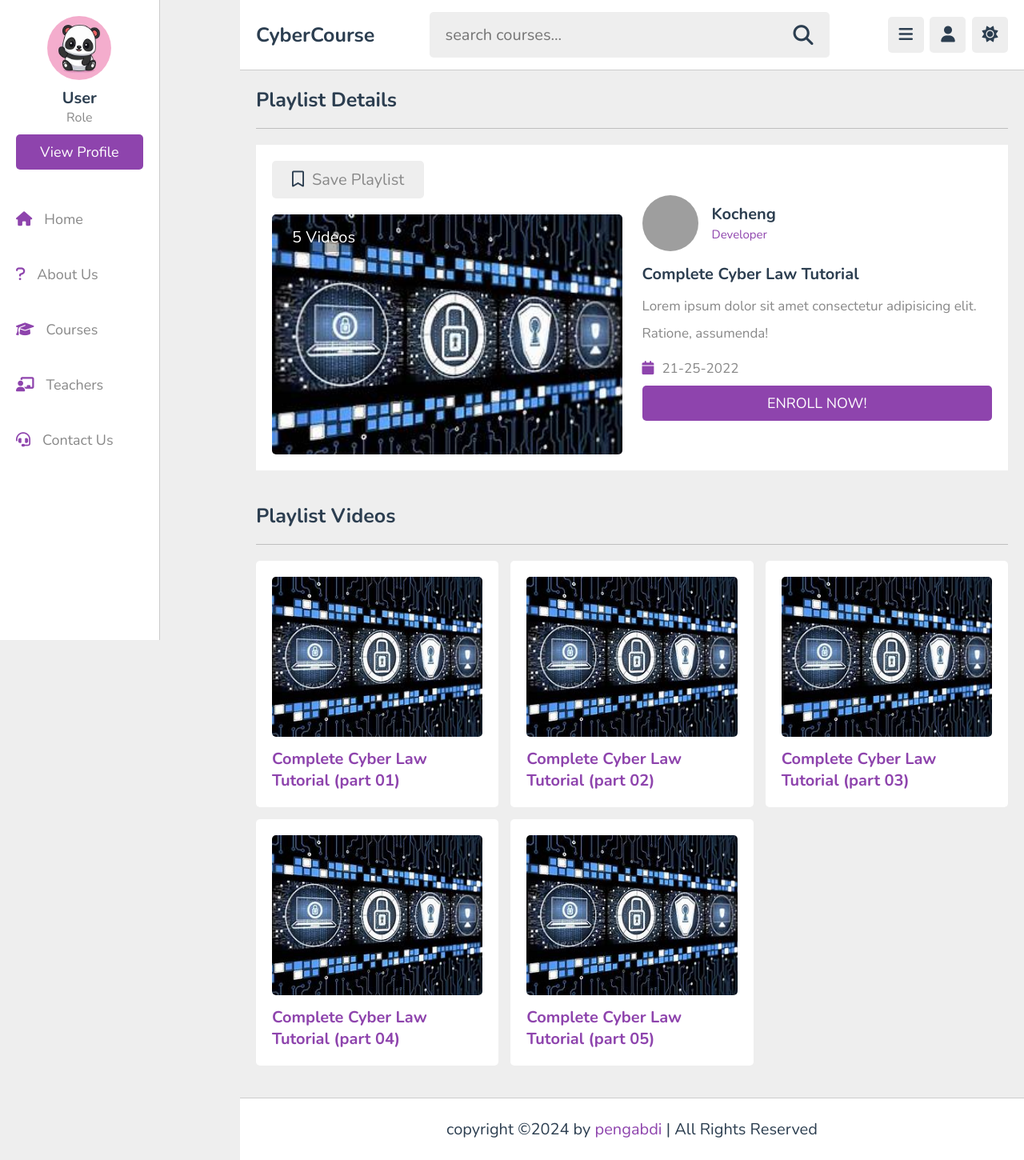
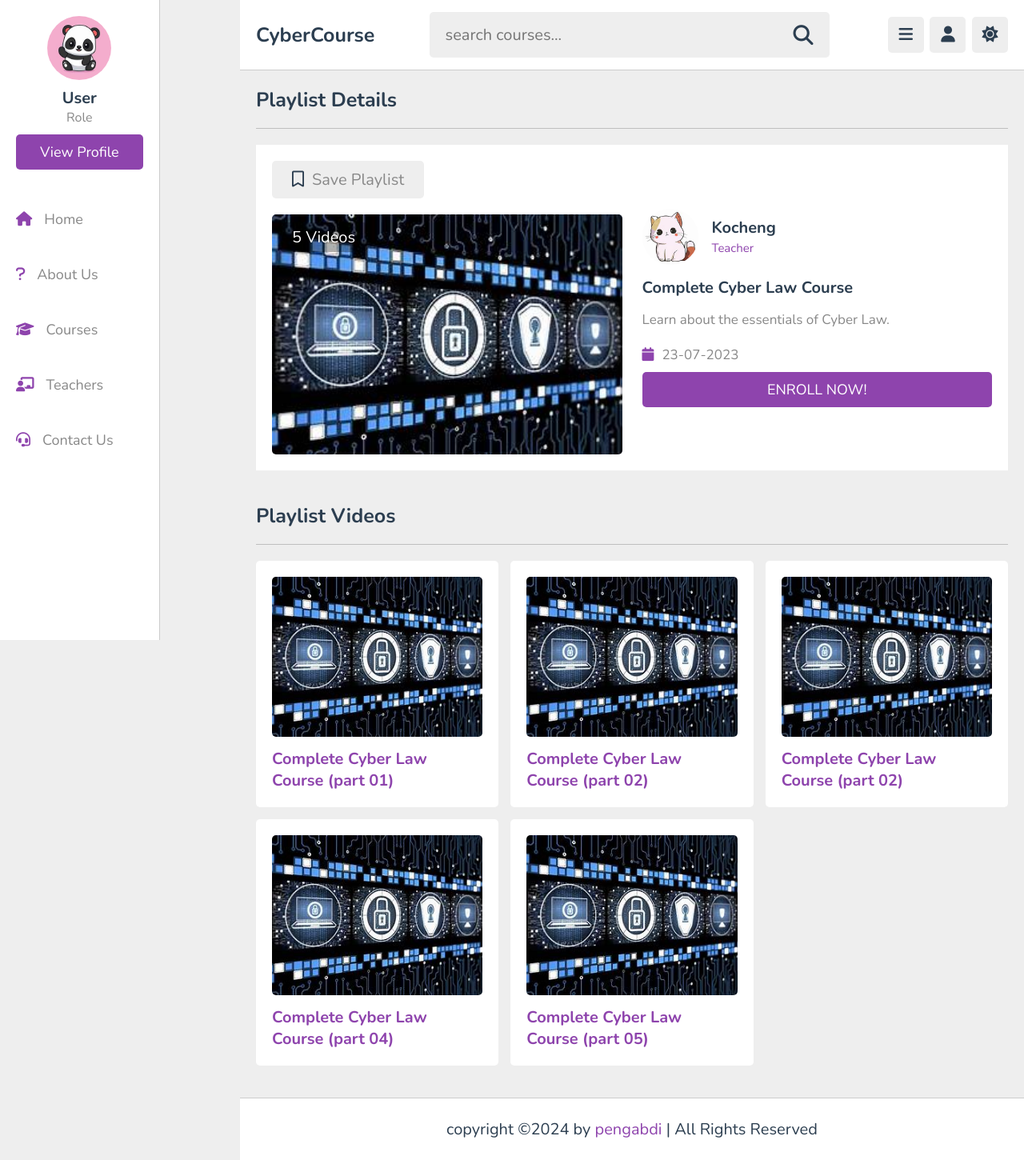
Before and after one commit to diploiddd/secprog, a PHP site: page /playlist.php?course_id=1 in a window 1280 px wide. Shown: the whole page at 80% size. Run offline with PHP 8.4, Linux system fonts and the light colour scheme; data comes from the database, SQL or seed files in the repository; grey boxes are pictures that could not be loaded.

Commit message:
fix view course details

```diff
--- a/playlist.php
+++ b/playlist.php
@@ -1,7 +1,43 @@
 <?php
   require("navigation.php");
-  //TODO: Get the courses from the database automatically
-  $course_id = 1; // BELOM DI SET Example course ID for "Complete Cyber Law Tutorial"
+  require_once("php/config.php");
+
+  if (isset($_GET['course_id'])) {
+      $course_id = $_GET['course_id'];
+
+      $query = "SELECT c.course_id, c.course_title, c.course_description, c.is_premium, c.course_created_date,
+                t.teacher_id, t.teachers_name
+                FROM courses c
+                LEFT JOIN teachers t ON c.teacher_id = t.teacher_id
+                WHERE c.course_id = $course_id";
+      $result = mysqli_query($conn, $query);
+
+      if ($result && $row = mysqli_fetch_assoc($result)) {
+          $course_title = $row['course_title'];
+          $course_description = $row['course_description'];
+          $teacher_name = $row['teachers_name'];
+          $teacher_id = $row['teacher_id'];
+          $course_created_date = $row['course_created_date'];
+
+          // get course thumbnail
+          $thumbnail_path = "img/thumbnails/tn" . $course_id . ".jpeg";
+          if (!file_exists($thumbnail_path)) {
+              $thumbnail_path = "img/default-thumbnail.jpeg";
+          }
+
+          // get teacher's image
+          $teacher_image_path = "img/teachers/t" . $teacher_id . ".jpeg";
+          if (!file_exists($teacher_image_path)) {
+              $teacher_image_path = "img/default-teacher.jpeg";
+          }
+      } else {
+          echo "<p>Course not found!</p>";
+      }
+  } else {
+      echo "<p>No course ID provided!</p>";
+  }
+
+  $conn->close();
 ?>
 
 <!DOCTYPE html>
@@ -10,11 +46,7 @@
     <meta charset="UTF-8" />
     <meta name="viewport" content="width=device-width, initial-scale=1.0" />
     <title>Playlist</title>
-
-    <link
-      rel="stylesheet"
-      href="https://cdnjs.cloudflare.com/ajax/libs/font-awesome/6.2.0/css/all.min.css"
-    />
+    <link rel="stylesheet" href="https://cdnjs.cloudflare.com/ajax/libs/font-awesome/6.2.0/css/all.min.css" />
     <link rel="stylesheet" href="css/style.css" />
   </head>
   <body>
@@ -30,34 +62,26 @@
           </form>
           <div class="thumb">
             <span>5 Videos</span>
-            <img src="img/tn1.jpeg" alt="" />
+            <img src="<?php echo $thumbnail_path; ?>" alt="Course Thumbnail" />
           </div>
         </div>
 
         <div class="columns">
           <div class="tutor">
-            <img src="img/t2.jpeg" alt="" />
+            <img src="<?php echo $teacher_image_path; ?>" alt="Teacher Image" />
             <div>
-              <h3>Kocheng</h3>
-              <span>Developer</span>
+              <h3><?php echo htmlspecialchars($teacher_name); ?></h3>
+              <span>Teacher</span>
             </div>
           </div>
 
           <div class="details">
-            <h3>Complete Cyber Law Tutorial</h3>
-            <p>
-              Lorem ipsum dolor sit amet consectetur adipisicing elit. Ratione,
-              assumenda!
-            </p>
+            <h3><?php echo htmlspecialchars($course_title); ?></h3>
+            <p><?php echo htmlspecialchars($course_description); ?></p>
             <div class="date">
-              <i class="fas fa-calendar"></i><span>21-25-2022</span>
+              <i class="fas fa-calendar"></i><span><?php echo date("d-m-Y", strtotime($course_created_date)); ?></span>
             </div>
-            <!-- <div class="enroll"> -->
-              <!-- <a href="#" class="enroll-btn"> -->
-                <!-- <i class="fas fa-enroll"></i><span>ENROLL NOW</span> -->
-              <!-- </a> -->
-            <!-- </div> -->
-            <form action="php/RegisterController.php" method="POST" enctype="multipart/form-data">
+            <form action="php/EnrollController.php" method="POST" enctype="multipart/form-data">
               <input type="hidden" name="course_id" value="<?php echo $course_id; ?>" />
               <input type="submit" name="enroll_now" value="ENROLL NOW!" class="btn" />
             </form>
@@ -66,37 +90,38 @@
       </div>
     </section>
 
+    <!-- videos are set as default videos -->
     <section class="video-container">
       <h1 class="heading">Playlist Videos</h1>
       <div class="box-container">
         <a href="video.php" class="box">
           <i class="fas fa-play"></i>
           <img src="img/tn1.jpeg" alt="" />
-          <h3>Complete Cyber Law Tutorial (part 01)</h3>
+          <h3><?php echo htmlspecialchars($course_title) . " (part 01)"; ?></h3>
         </a>
 
         <a href="video.php" class="box">
           <i class="fas fa-play"></i>
           <img src="img/tn1.jpeg" alt="" />
-          <h3>Complete Cyber Law Tutorial (part 02)</h3>
+          <h3><?php echo htmlspecialchars($course_title) . " (part 02)"; ?></h3>
         </a>
 
         <a href="video.php" class="box">
           <i class="fas fa-play"></i>
           <img src="img/tn1.jpeg" alt="" />
-          <h3>Complete Cyber Law Tutorial (part 03)</h3>
+          <h3><?php echo htmlspecialchars($course_title) . " (part 02)"; ?></h3>
         </a>
 
         <a href="video.php" class="box">
           <i class="fas fa-play"></i>
           <img src="img/tn1.jpeg" alt="" />
-          <h3>Complete Cyber Law Tutorial (part 04)</h3>
+          <h3><?php echo htmlspecialchars($course_title) . " (part 04)"; ?></h3>
         </a>
 
         <a href="video.php" class="box">
           <i class="fas fa-play"></i>
           <img src="img/tn1.jpeg" alt="" />
-          <h3>Complete Cyber Law Tutorial (part 05)</h3>
+          <h3><?php echo htmlspecialchars($course_title) . " (part 05)"; ?></h3>
         </a>
       </div>
     </section>
```
Also changed, not shown: course.php (+3 -7 lines), home.php (+4 -8 lines), index.php (+4 -8 lines).
